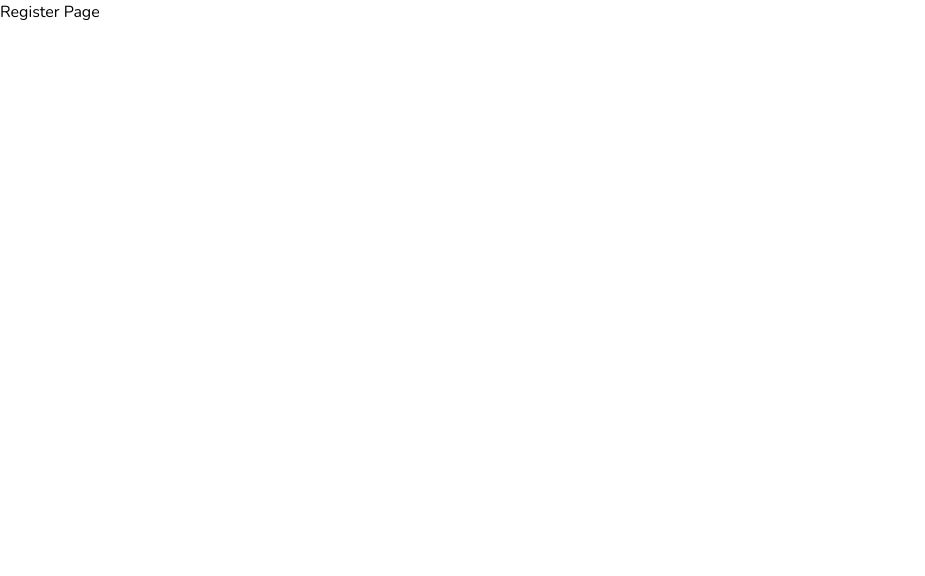
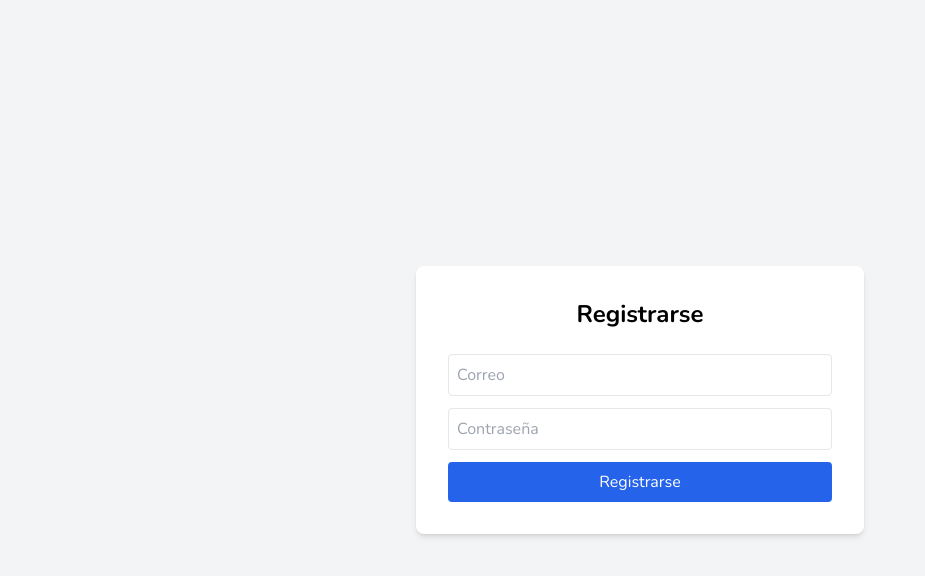
Before and after one commit to rouuhehe/2025_1_dbp_hkt2, a React (Vite) app: page /authentication/register in a window 1280 px wide. Shown: the top 576 px of the page, without its empty margins (0-925 px from the left). Built offline with nearby package versions, Linux system fonts and the light colour scheme.

Commit message:
register

```diff
--- /dev/null
+++ b/src/components/RegisterForm.tsx
@@ -0,0 +1,58 @@
+import { useState } from "react";
+import { register } from "@services/auth/register";
+import { RegisterRequest } from "../interface/auth/RegisterRequest";
+
+export default function RegisterForm() {
+  const [formData, setFormData] = useState<RegisterRequest>({
+    email: "",
+    passwd: "",
+  });
+
+  const [error, setError] = useState("");
+  const [success, setSuccess] = useState(false);
+
+  const handleChange = (e: React.ChangeEvent<HTMLInputElement>) => {
+    setFormData({ ...formData, [e.target.name]: e.target.value });
+  };
+
+  const handleRegister = async () => {
+    try {
+      await register(formData);
+      setSuccess(true);
+      setError("");
+      window.location.href = "/login";
+    } catch (err: any) {
+      setError(err.message);
+      setSuccess(false);
+    }
+  };
+
+  return (
+    <div>
+      <input
+        type="email"
+        name="email"
+        placeholder="Correo"
+        value={formData.email}
+        onChange={handleChange}
+        className="w-full p-2 mb-3 border rounded"
+      />
+      <input
+        type="password"
+        name="passwd"
+        placeholder="Contraseña"
+        value={formData.passwd}
+        onChange={handleChange}
+        className="w-full p-2 mb-3 border rounded"
+      />
+      <button
+        onClick={handleRegister}
+        className="bg-blue-600 text-white w-full py-2 rounded hover:bg-blue-700"
+      >
+        Registrarse
+      </button>
+      {error && <p className="text-red-500 mt-2">{error}</p>}
+      {success && <p className="text-green-500 mt-2">Registro exitoso</p>}
+    </div>
+  );
+}
--- a/src/pages/RegisterPage.tsx
+++ b/src/pages/RegisterPage.tsx
@@ -1,7 +1,12 @@
+import RegisterForm from "@components/RegisterForm";
+
 export default function RegisterPage() {
-    return (
-        <div>
-            <h1>Register Page</h1>
-        </div>
-    );
+  return (
+    <main className="min-h-screen flex items-center justify-center bg-gray-100">
+      <div className="bg-white shadow-md rounded-lg p-8 w-full max-w-md">
+        <h1 className="text-2xl font-bold text-center mb-6">Registrarse</h1>
+        <RegisterForm />
+      </div>
+    </main>
+  );
 }
```
